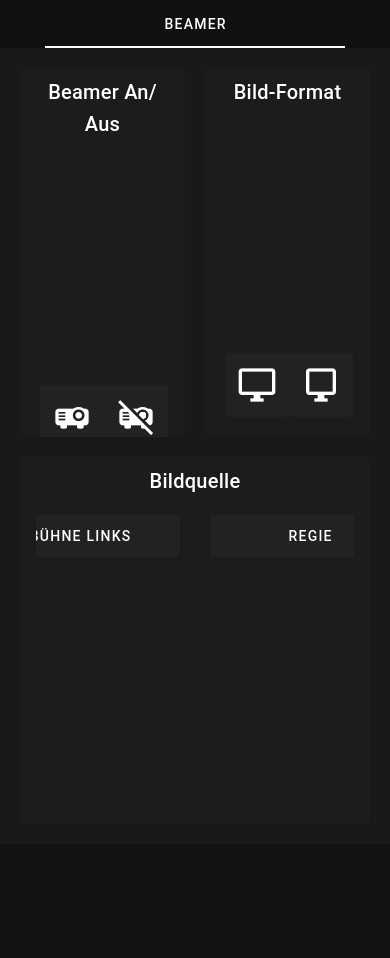
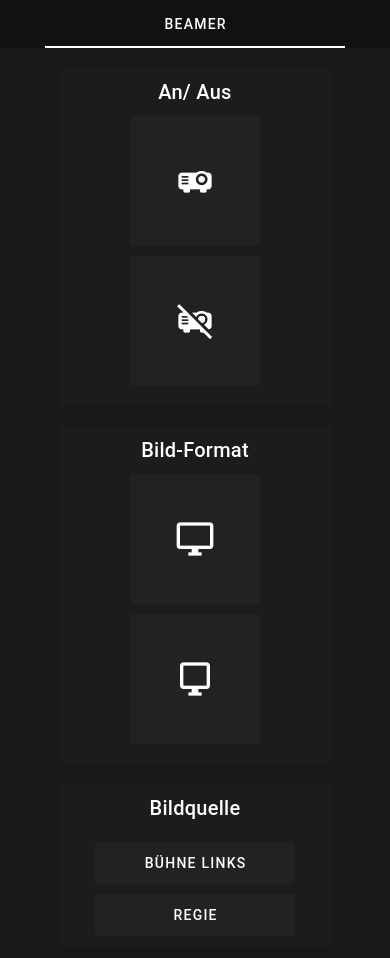
Before and after one commit to filip326/aua, a Vue app in the folder frontend/: page /pi in a window 390 px wide. Shown: the top 958 px of the page. Before the commit the page ends 844 px from the top, so only its background shows below. Built offline with nearby package versions, Linux system fonts and the light colour scheme.

Commit message:
major improvements on pi beamer design

```diff
--- a/frontend/src/components/SquareIconBtn.vue
+++ b/frontend/src/components/SquareIconBtn.vue
@@ -6,10 +6,6 @@ export default {
         color: {
             type: String,
             default: "surface",
-        },
-        width: {
-            type: String,
-            default: "130px",
         },
         iconSize: {
             type: String,
@@ -24,13 +20,10 @@ export default {
 </script>
 
 <template>
-    <VBtn
-        variant="flat"
-        :color="color"
-        :style="`width: ${width}; aspect-ratio: 1/1; height: auto; position: relative;`"
-    >
+    <VBtn variant="flat" :color="color" style="position: relative">
         <VIcon :size="iconSize">{{ icon }}</VIcon>
-        <span class="square_icon_btn__text"
+        <span
+            class="square_icon_btn__text"
             :style="`position: absolute; bottom: 10px; left: 0; width: 100%; text-align: center; font-size: ${textSize}`"
         >
             {{ text }}
--- a/frontend/src/pages/pi/Index.vue
+++ b/frontend/src/pages/pi/Index.vue
@@ -1,5 +1,6 @@
 <script lang="ts">
 import SquareIconBtn from "../../components/SquareIconBtn.vue";
+import "../../styles/pi/beamer.css";
 
 export default {
     components: {
@@ -21,27 +22,27 @@ export default {
 
     <VWindow v-model="tab">
         <VWindowItem value="beamer">
-            <div class="content__wrapper">
-                <VCard color="darker" variant="flat" width="calc(50% - 10px)" style="aspect-ratio: 370/252">
-                    <VCardTitle> Beamer An/ Aus </VCardTitle>
-                    <VCardItem class="centered_content">
-                        <SquareIconBtn width="calc(50% - 10px)" icon="mdi-projector" text="Beamer an" />
-                        <SquareIconBtn width="calc(50% - 10px)" icon="mdi-projector-off" text="Beamer aus" />
+            <div class="pi__content_wrapper">
+                <VCard class="centered_content_card" color="darker" variant="flat">
+                    <VCardTitle> An/ Aus</VCardTitle>
+                    <VCardItem>
+                        <SquareIconBtn class="square_icon_btn" icon="mdi-projector" text="Beamer an" />
+                        <SquareIconBtn class="square_icon_btn" icon="mdi-projector-off" text="Beamer aus" />
                     </VCardItem>
                 </VCard>
 
-                <VCard color="darker" variant="flat" width="calc(50% - 10px)" style="aspect-ratio: 370/252">
+                <VCard class="centered_content_card" color="darker" variant="flat">
                     <VCardTitle> Bild-Format </VCardTitle>
-                    <VCardItem class="centered_content">
-                        <SquareIconBtn width="calc(50% - 10px)" icon="mdi-monitor" text="16 / 9" textSize="14px" />
-                        <SquareIconBtn width="calc(50% - 10px)" icon="mdi-monitor-small" text="4 / 3" textSize="14px" />
+                    <VCardItem>
+                        <SquareIconBtn class="square_icon_btn" icon="mdi-monitor" text="16 / 9" textSize="14px" />
+                        <SquareIconBtn class="square_icon_btn" icon="mdi-monitor-small" text="4 / 3" textSize="14px" />
                     </VCardItem>
                 </VCard>
 
-                <VCard color="darker" variant="flat" width="100%">
+                <VCard class="video_selection_card" color="darker" variant="flat">
                     <VCardTitle> Bildquelle </VCardTitle>
-                    <VCardItem id="videosource_selection_button_group">
-                        <VBtn width="200px" height="42px" v-for="src in video_srces" :key="src">
+                    <VCardItem>
+                        <VBtn variant="flat" width="200px" height="42px" v-for="src in video_srces" :key="src">
                             {{ src }}
                         </VBtn>
                     </VCardItem>
@@ -50,22 +51,3 @@ export default {
         </VWindowItem>
     </VWindow>
 </template>
-
-<style>
-@import url(../../styles/pi.__global.css);
-</style>
-
-<style scoped>
-.content__wrapper {
-    height: calc(100svh - 48px);
-    display: flex;
-    flex-wrap: wrap;
-    justify-content: center;
-    padding: 20px;
-    gap: 20px;
-}
-
-.content__wrapper > * > .v-card-title {
-    text-align: center;
-}
-</style>
--- a/frontend/src/styles/pi.__global.css
+++ /dev/null
@@ -1,23 +0,0 @@
-#videosource_selection_button_group > .v-card-item__content {
-    display: flex;
-    align-items: end;
-    flex-direction: row;
-    justify-content: center;
-    gap: 30px;
-    width: 100%;
-}
-
-.v-card-item.centered_content {
-    padding: 0;
-    height: calc(100% - 48px);
-}
-
-.v-card-item.centered_content > .v-card-item__content {
-    display: flex;
-    align-items: end;
-    flex-direction: row;
-    justify-content: space-between;
-    width: 100%;
-    height: 100%;
-    padding: 20px;
-}
--- /dev/null
+++ b/frontend/src/styles/pi/beamer.css
@@ -0,0 +1,79 @@
+.pi__content_wrapper {
+    display: flex;
+    flex-wrap: wrap;
+    justify-content: center;
+    flex-direction: row;
+    gap: 20px;
+    padding: 20px;
+    min-height: calc(100svh - 48px);
+}
+
+.pi__content_wrapper .v-card-title {
+    text-align: center;
+}
+
+.pi__content_wrapper > .centered_content_card {
+    aspect-ratio: 370/252;
+    width: max(320px, calc(50% - 10px));
+    max-height: 50svh;
+    position: relative;
+}
+
+.pi__content_wrapper > .centered_content_card > .v-card-item {
+    position: absolute;
+    bottom: 20px;
+    width: 100%;
+    padding: 0;
+}
+
+.pi__content_wrapper > .centered_content_card > .v-card-item > .v-card-item__content {
+    width: 100%;
+    padding: 0px 20px;
+    display: flex;
+    justify-content: space-between;
+}
+
+.pi__content_wrapper > .centered_content_card > .v-card-item > .v-card-item__content > .square_icon_btn {
+    width: min(300px, calc(50svh - 68px), max(130px, calc(50% - 10px)));
+    height: auto;
+    aspect-ratio: 1/1;
+}
+
+.pi__content_wrapper > .video_selection_card {
+    flex-grow: 1 0;
+    width: 100%;
+    padding: 0px;
+}
+
+.pi__content_wrapper > .video_selection_card > .v-card-item > .v-card-item__content {
+    display: flex;
+    justify-content: center;
+    gap: 10px 20px;
+    flex-wrap: wrap;
+}
+
+.pi__content_wrapper > .video_selection_card > .v-card-item > .v-card-item__content .v-btn__content {
+    white-space: normal !important;
+}
+
+@media screen and (max-width: 700px) {
+    .pi__content_wrapper > .video_selection_card,
+    .pi__content_wrapper > .centered_content_card {
+        width: min(320px, 70svw);
+        max-height: none;
+        height: auto;
+        aspect-ratio: unset;
+        position: initial;
+    }
+
+    .pi__content_wrapper > .centered_content_card > .v-card-item > .v-card-item__content {
+        flex-wrap: wrap;
+        justify-content: center;
+        gap: 10px;
+    }
+
+    .pi__content_wrapper > .centered_content_card > .v-card-item {
+        position: initial;
+        padding-bottom: 20px;
+    }
+}
```
